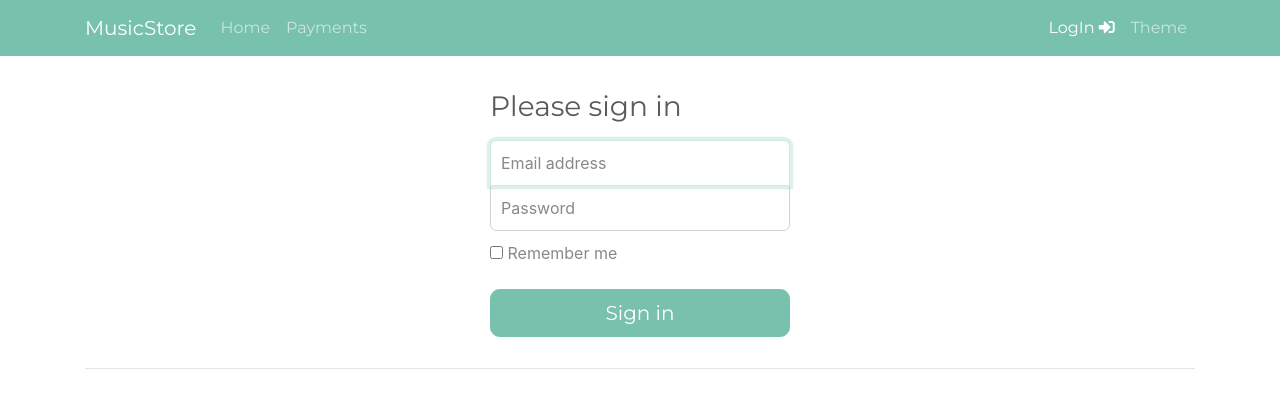
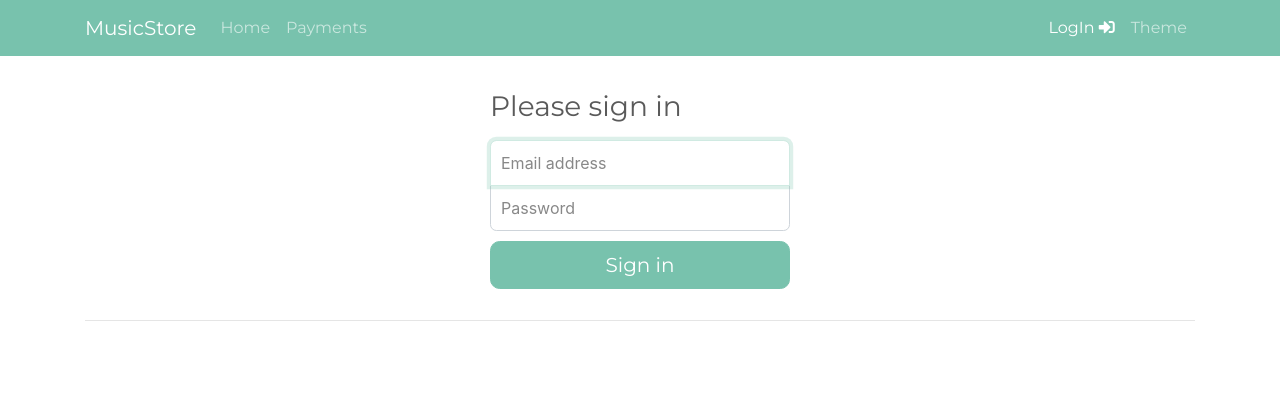
Before and after one commit to singleton11/pycamp-music-store-frontend, a Vue app: page /login in a window 1280 px wide. Shown: the top 408 px of the page. Built offline with nearby package versions, Linux system fonts and the light colour scheme.

Commit message:
Сhanged The redirection method during login and logout.
Now the redirect happens by the name of the route, and not along the way.

```diff
--- a/src/App.vue
+++ b/src/App.vue
@@ -64,14 +64,13 @@ import { mapGetters } from 'vuex';
 import { getters as authGetters } from './store/modules/auth';
 import { AUTH_LOGOUT } from './store/types/auth';
 import router from './router/router';
-import { HOME_PAGE } from './router/routes';
 
 export default {
   name: 'App',
   methods: {
     logout() {
       this.$store.dispatch(AUTH_LOGOUT).then(() => {
-        router.push(HOME_PAGE);
+        router.push({ name: 'home' });
       });
     },
   },
--- a/src/components/LoginForm.vue
+++ b/src/components/LoginForm.vue
@@ -15,19 +15,12 @@
     <label for="inputPassword" class="sr-only">Password</label>
     <input type="password" id="inputPassword" class="form-control" placeholder="Password" required
            v-model="user.password">
-    <div class="checkbox mb-3">
-      <label>
-        <input type="checkbox" value="remember-me"> Remember me
-      </label>
-    </div>
-
     <button class="btn btn-lg btn-primary btn-block" @click="login">Sign in</button></div>
 </template>
 
 <script>
   import { AUTH_LOGIN } from '../store/types/auth';
   import router from '../router/router';
-  import { PAYMENTS_PAGE } from '../router/routes';
 
   export default {
     data() {
@@ -43,7 +36,7 @@
       login() {
         this.error = '';
         this.$store.dispatch(AUTH_LOGIN, this.user).then(() => {
-          router.push(PAYMENTS_PAGE);
+          router.push({ name: 'payments' });
         }).catch((error) => {
           this.error = error.response.data.detail;
         });
```
